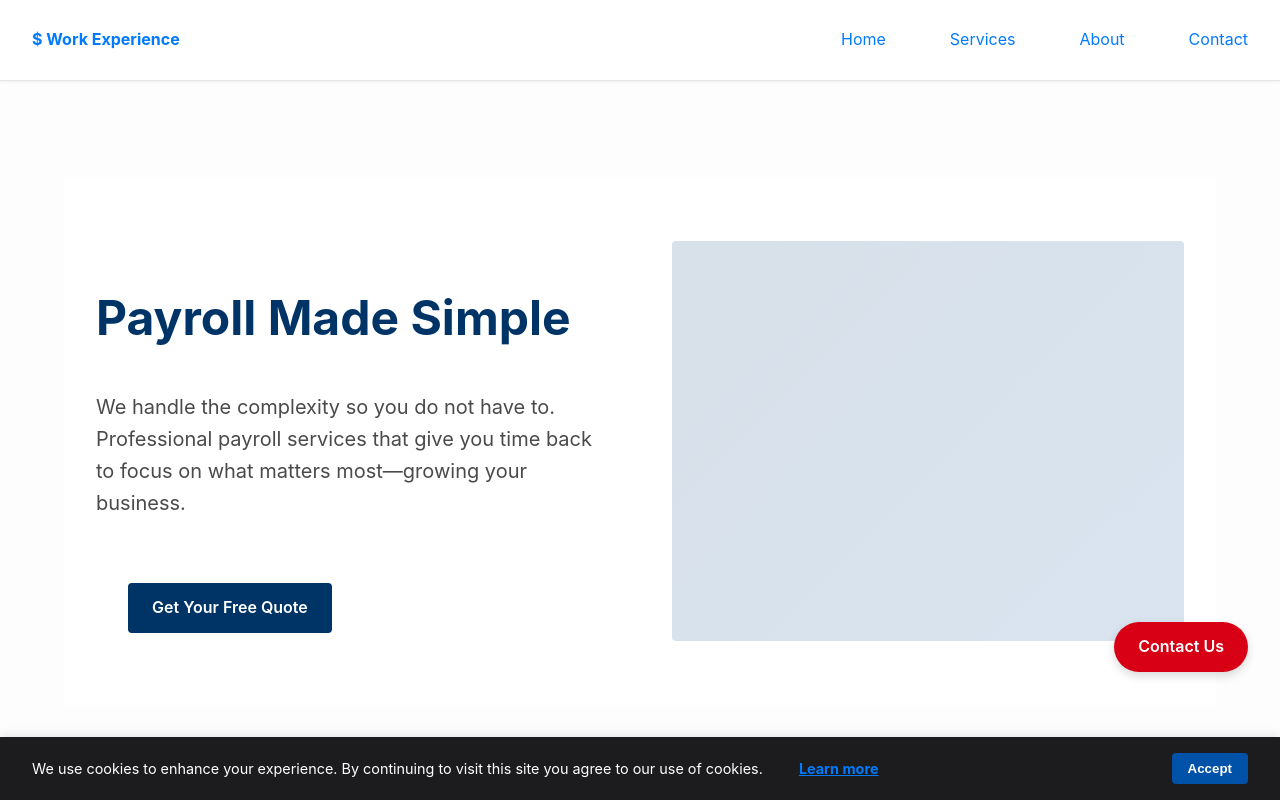
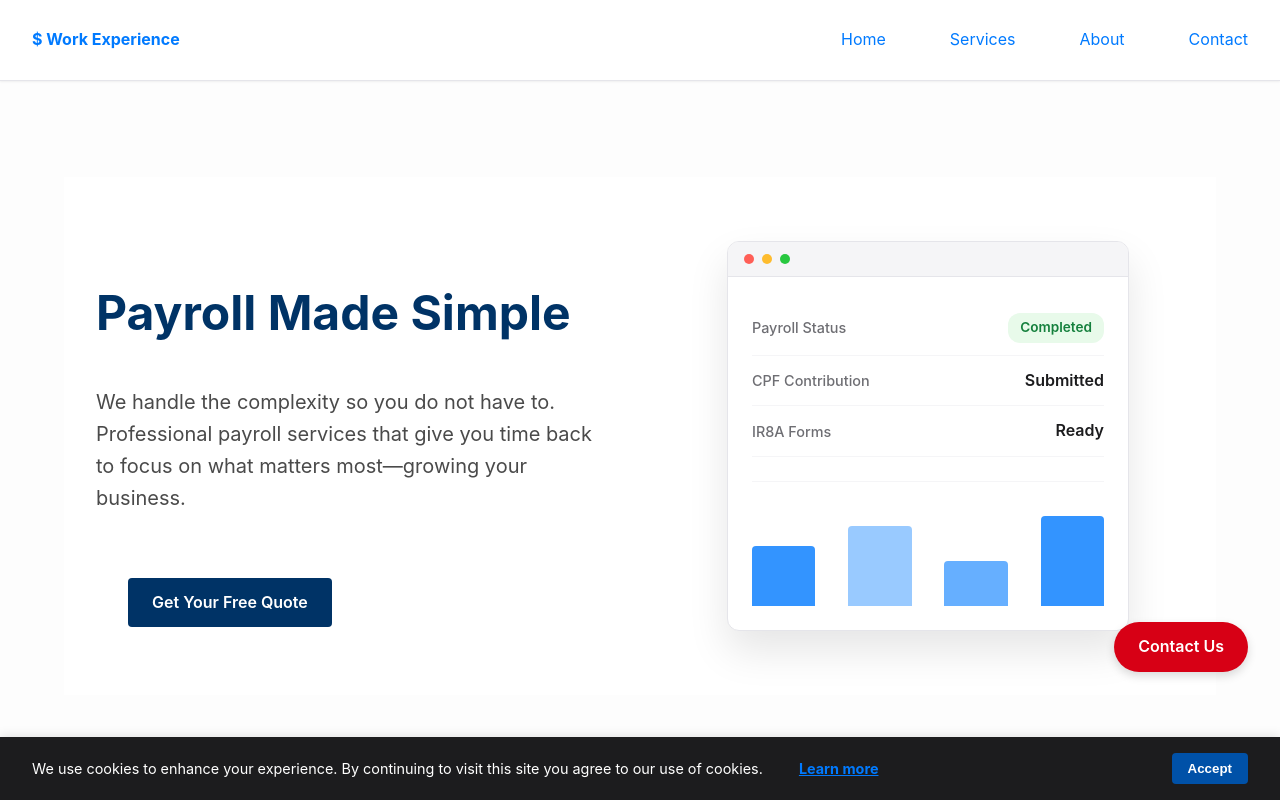
Before and after one commit to IHAT89/work-experience-site, a Next.js app: page / in a window 1280 px wide. Shown: the top 800 px of the page. Built offline with nearby package versions, Linux system fonts and the light colour scheme.

Commit message:
Update frontend: add dashboard preview, fix accessibility, update favicon

```diff
--- a/package.json
+++ b/package.json
@@ -7,9 +7,9 @@
     "url": "https://github.com/IHAT89/work-experience-site.git"
   },
   "scripts": {
-    "dev": "next dev",
+    "dev": "next dev -p 3001",
     "build": "next build",
-    "start": "next start",
+    "start": "next start -p 3001",
     "lint": "next lint",
     "test": "jest"
   },
--- a/pages/_app.jsx
+++ b/pages/_app.jsx
@@ -15,7 +15,7 @@ export default function App({ Component, pageProps }) {
       <Head>
         <meta name="viewport" content="width=device-width, initial-scale=1" />
         <link rel="canonical" href={canonicalUrl} />
-        <link rel="icon" href="/favicon.ico" />
+        <link rel="icon" href="/HoneyBeeKissingHeart48x48.png" />
       </Head>
 
       {/* Google Analytics */}
--- a/pages/_document.js
+++ b/pages/_document.js
@@ -1,10 +1,10 @@
-import { Html, Head, Main, NextScript } from 'next/document';
+import { Head, Html, Main, NextScript } from 'next/document';
 
 export default function Document() {
   return (
     <Html lang="en">
       <Head>
-        <link rel="icon" href="/favicon.ico" />
+        <link rel="icon" href="/HoneyBeeKissingHeart48x48.png" />
         <meta charSet="UTF-8" />
         <meta name="theme-color" content="#007aff" />
         <meta name="author" content="Work Experience Pte Ltd" />
--- a/pages/index.js
+++ b/pages/index.js
@@ -5,15 +5,15 @@ export default function Home() {
   return (
     <>
       <Head>
-        <title>$ Work Experience | Payroll & HR Services Singapore</title>
+        <title>Work Experience | Payroll & HR Services Singapore</title>
         <meta name="description" content="Simple, reliable payroll and HR services for Singapore SMEs. Focus on your business—we handle the rest." />
-        <meta property="og:title" content="$ Work Experience | Payroll & HR Services Singapore" />
+        <meta property="og:title" content="Work Experience | Payroll & HR Services Singapore" />
         <meta property="og:description" content="Simple, reliable payroll and HR services for Singapore SMEs. Focus on your business—we handle the rest." />
         <meta property="og:image" content="https://workexperience.sg/images/hero-illustration.png" />
         <meta property="og:url" content="https://workexperience.sg/" />
         <meta property="og:type" content="website" />
         <meta name="twitter:card" content="summary_large_image" />
-        <meta name="twitter:title" content="$ Work Experience | Payroll & HR Services Singapore" />
+        <meta name="twitter:title" content="Work Experience | Payroll & HR Services Singapore" />
         <meta name="twitter:description" content="Simple, reliable payroll and HR services for Singapore SMEs. Focus on your business—we handle the rest." />
         <meta name="twitter:image" content="https://workexperience.sg/images/hero-illustration.png" />
       </Head>
@@ -29,8 +29,33 @@ export default function Home() {
           </div>
 
           <div className="hero-visual">
-             {/* Placeholder for a professional corporate image */}
-             <div className="corporate-placeholder"></div>
+            <div className="dashboard-preview">
+              <div className="dashboard-header">
+                <span className="dot red"></span>
+                <span className="dot yellow"></span>
+                <span className="dot green"></span>
+              </div>
+              <div className="dashboard-content">
+                <div className="stat-row">
+                  <div className="stat-label">Payroll Status</div>
+                  <div className="stat-value success">Completed</div>
+                </div>
+                <div className="stat-row">
+                  <div className="stat-label">CPF Contribution</div>
+                  <div className="stat-value">Submitted</div>
+                </div>
+                <div className="stat-row">
+                  <div className="stat-label">IR8A Forms</div>
+                  <div className="stat-value">Ready</div>
+                </div>
+                <div className="chart-placeholder">
+                  <div className="bar" style={{height: '60%'}}></div>
+                  <div className="bar" style={{height: '80%'}}></div>
+                  <div className="bar" style={{height: '45%'}}></div>
+                  <div className="bar" style={{height: '90%'}}></div>
+                </div>
+              </div>
+            </div>
           </div>
         </section>
       </main>
--- a/styles/globals.css
+++ b/styles/globals.css
@@ -127,19 +127,96 @@ h1, h2, h3 {
 
 .hero-visual {
   width: 100%;
-  height: 400px;
-  background-color: #f0f4f8;
-  border-radius: 4px;
-  position: relative;
-  overflow: hidden;
+  height: auto;
+  min-height: 300px;
+  background-color: transparent;
+  display: flex;
+  justify-content: center;
+  align-items: center;
 }
 
-.corporate-placeholder {
+.dashboard-preview {
   width: 100%;
-  height: 100%;
-  background: linear-gradient(135deg, #003366 0%, #0051a8 100%);
-  opacity: 0.1;
+  max-width: 400px;
+  background: #fff;
+  border-radius: 12px;
+  box-shadow: 0 20px 40px rgba(0,0,0,0.1);
+  overflow: hidden;
+  border: 1px solid #e5e5ea;
 }
+
+.dashboard-header {
+  background: #f5f5f7;
+  padding: 12px 16px;
+  display: flex;
+  gap: 8px;
+  border-bottom: 1px solid #e5e5ea;
+}
+
+.dot {
+  width: 10px;
+  height: 10px;
+  border-radius: 50%;
+}
+
+.dot.red { background: #ff5f57; }
+.dot.yellow { background: #febc2e; }
+.dot.green { background: #28c840; }
+
+.dashboard-content {
+  padding: 24px;
+}
+
+.stat-row {
+  display: flex;
+  justify-content: space-between;
+  align-items: center;
+  padding: 12px 0;
+  border-bottom: 1px solid #f5f5f7;
+}
+
+.stat-row:last-child {
+  border-bottom: none;
+}
+
+.stat-label {
+  color: #6e6e73;
+  font-size: 0.9rem;
+  font-weight: 500;
+}
+
+.stat-value {
+  font-weight: 600;
+  color: #1c1c1e;
+}
+
+.stat-value.success {
+  color: #15803d;
+  background: #e8faea;
+  padding: 4px 12px;
+  border-radius: 12px;
+  font-size: 0.85rem;
+}
+
+.chart-placeholder {
+  display: flex;
+  align-items: flex-end;
+  justify-content: space-between;
+  height: 100px;
+  margin-top: 24px;
+  padding-top: 24px;
+  border-top: 1px solid #f5f5f7;
+}
+
+.bar {
+  width: 18%;
+  background: #007aff;
+  border-radius: 4px 4px 0 0;
+  opacity: 0.8;
+}
+
+.bar:nth-child(2) { opacity: 0.4; }
+.bar:nth-child(3) { opacity: 0.6; }
 
 @media (max-width: 768px) {
   .hero {
```
Also changed, not shown: components/header.js (+6 -61 lines), styles/Header.module.css (added, +60 -0 lines).
